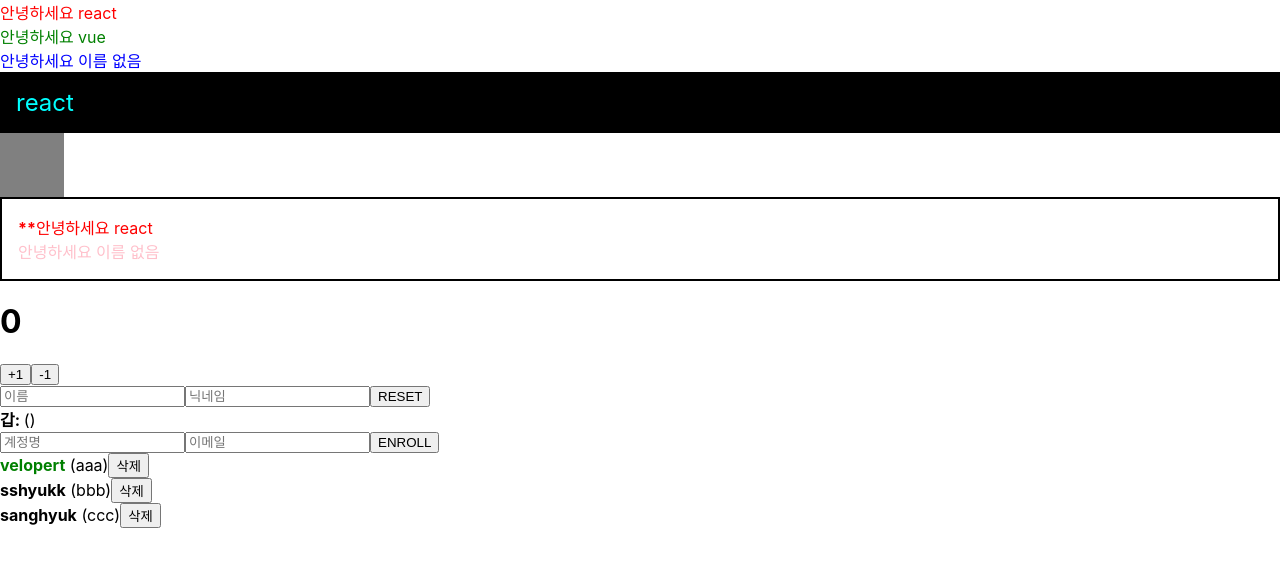
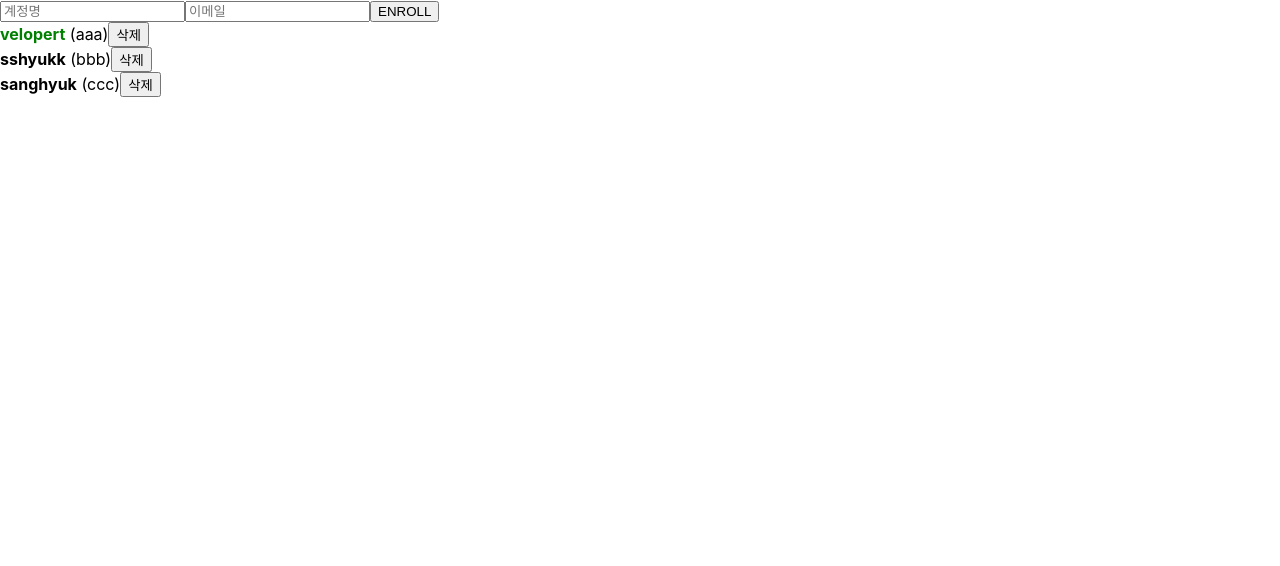
Before and after one commit to sshyukk/React, a React (Create React App) app in the folder VLPT/begin-react/: page / in a window 1280 px wide. Shown: the top 566 px of the page. Built offline with nearby package versions, Linux system fonts and the light colour scheme.

Commit message:
useRef - input 수정 완료

```diff
--- a/VLPT/begin-react/src/App.js
+++ b/VLPT/begin-react/src/App.js
@@ -1,22 +1,8 @@
 import React, { useRef, useState } from 'react'
-import Hello from './Hello'
-import Wrapper from './Wrapper'
-import Counter from './Counter'
-import InputSample from './InputSample'
-
 import UserList from './UserList'
 import CreateUser from './CreateUser'
-import './App.css'
 
 function App() {
-  const name = 'react'
-  const style = {
-    backgroundColor: 'black',
-    color: 'aqua',
-    fontSize: 24,
-    padding: '1rem'
-  }
-
   const [inputs, setInputs] = useState({
     username: '',
     email: ''
@@ -76,23 +62,6 @@
   return (
     <div>
       <div>
-      <Hello name="react" color="red"/>
-      <Hello name="vue" color="green"/>
-      <Hello color="blue" />
-
-      <div style={style}>{name}</div>
-      <div className="gray-box"></div>
-
-      <Wrapper>
-        <Hello name="react" color="red" isSpecial></Hello>
-        <Hello color="pink"></Hello>
-      </Wrapper>
-
-      <Counter />
-      <InputSample />
-      </div>
-
-      <div>
         <CreateUser
           username={username}
           email={email}
```
